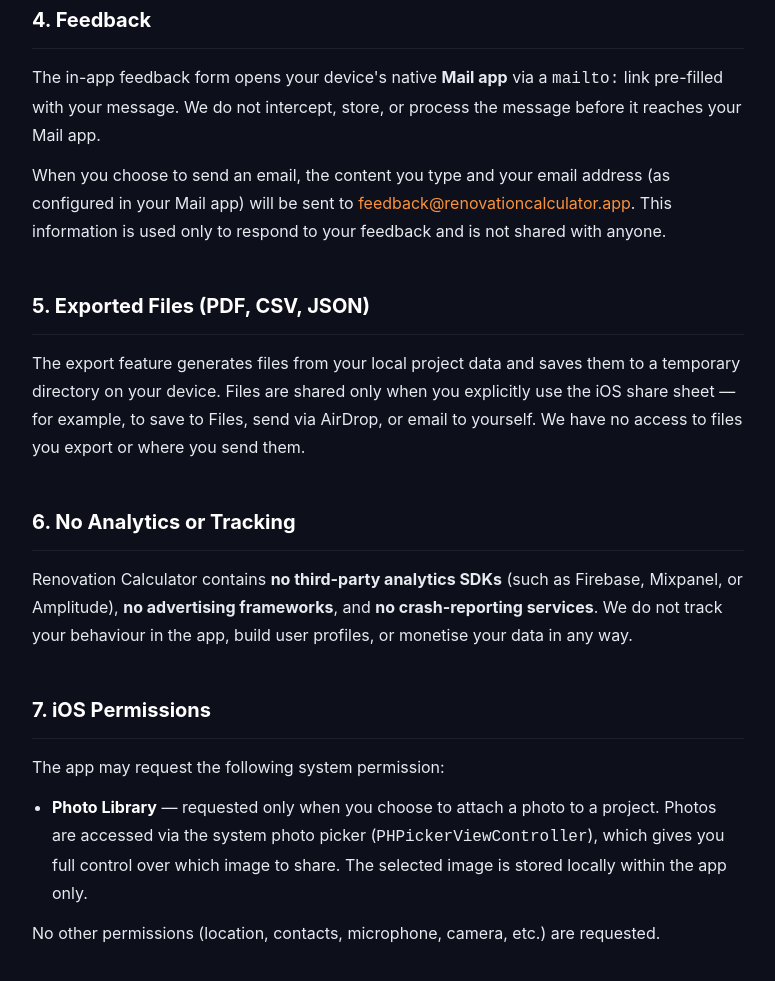
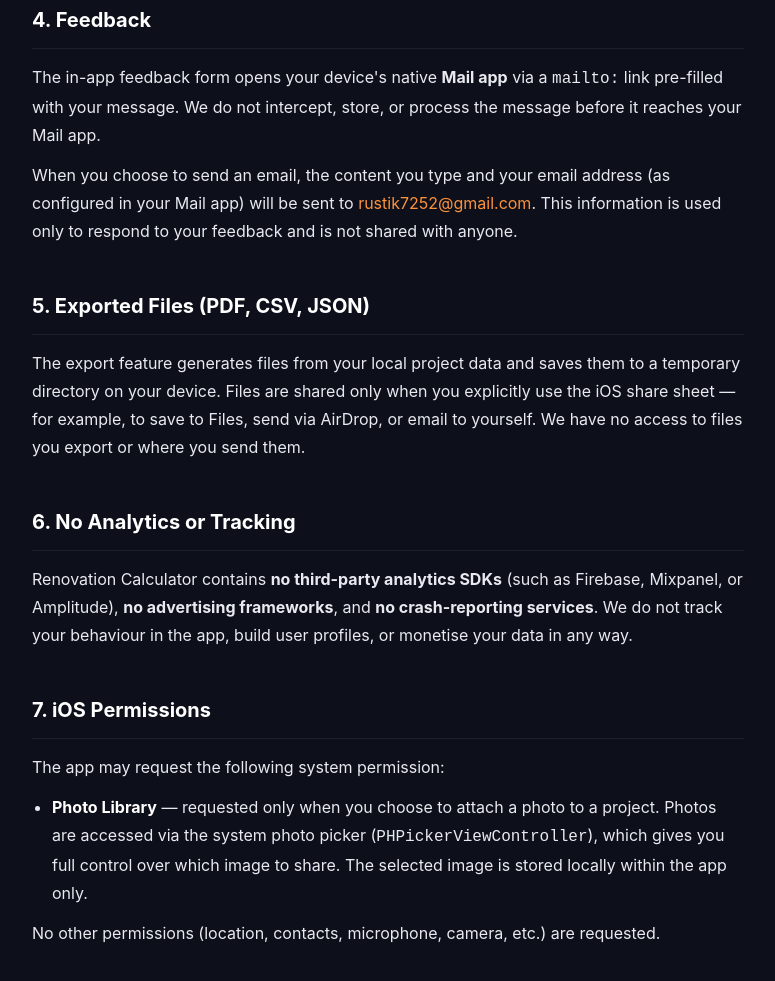
Before and after one commit to roostique/renova, a plain HTML site: page index.html in a window 1280 px wide. Shown: the part 1876-2857 px from the top of the page, without its empty margins (252-1027 px from the left). Drawn offline with Linux system fonts and the light colour scheme.

Commit message:
Update email address for feedback

```diff
--- a/index.html
+++ b/index.html
@@ -325,7 +325,7 @@
       <p>
         When you choose to send an email, the content you type and your email address (as
         configured in your Mail app) will be sent to
-        <a href="mailto:feedback@renovationcalculator.app">feedback@renovationcalculator.app</a>.
+        <a href="mailto:rustik7252@gmail.com">rustik7252@gmail.com</a>.
         This information is used only to respond to your feedback and is not shared with anyone.
       </p>
     </section>
```
